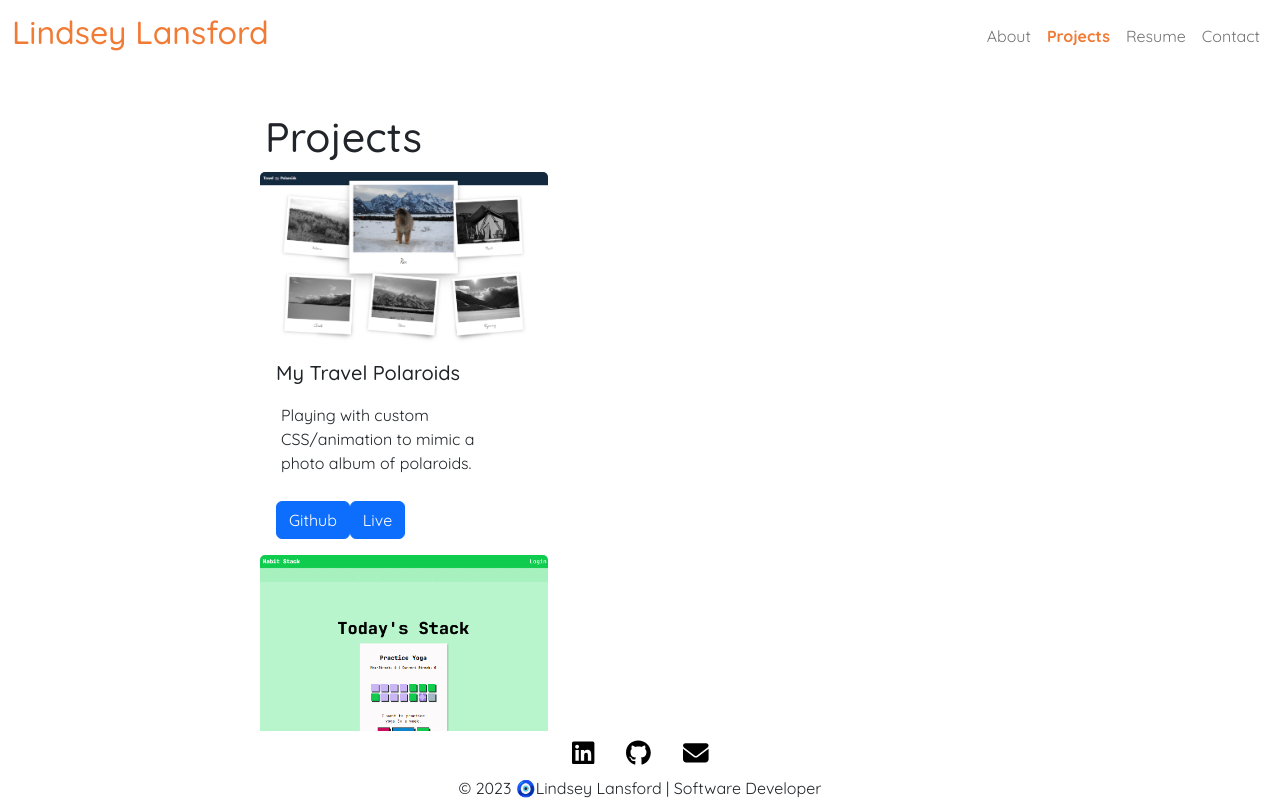
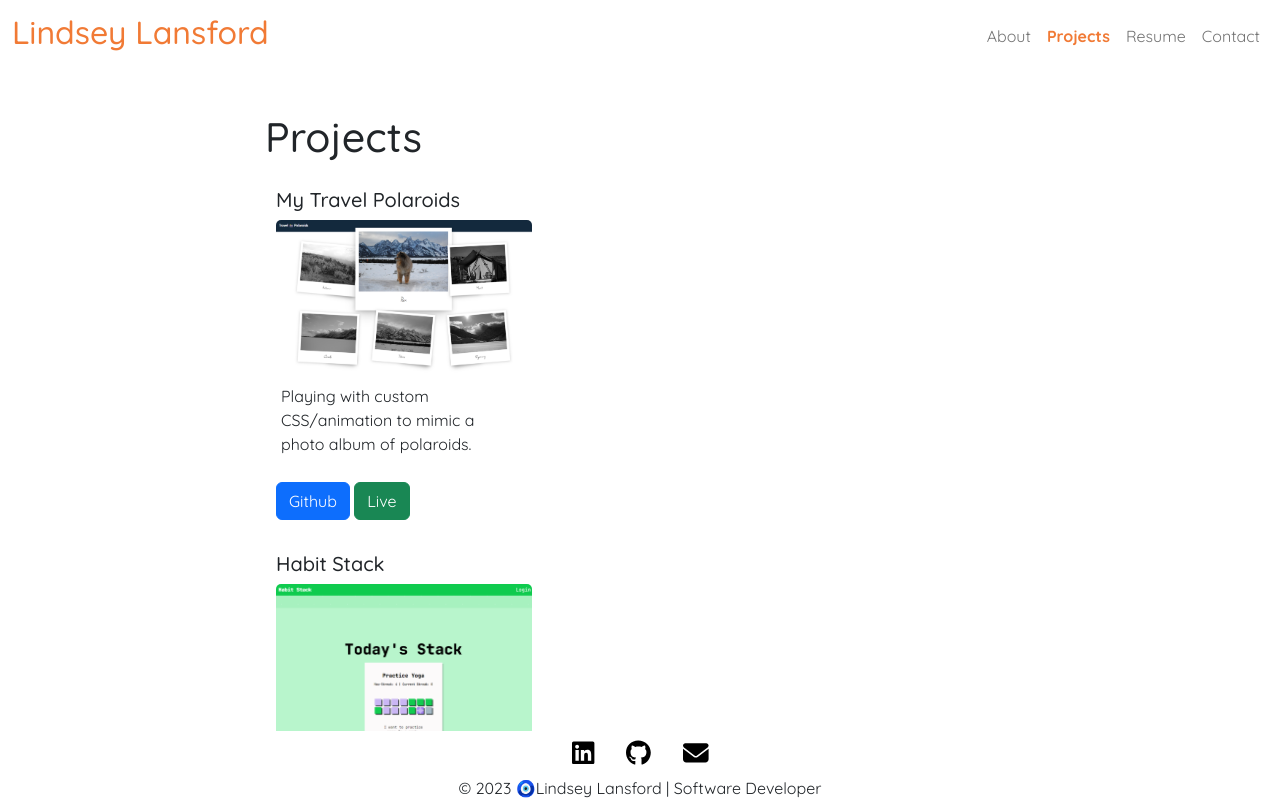
Before and after one commit to lindsey-lansford/react-portfolio, a React (Create React App) app: page /react-portfolio/portfolio in a window 1280 px wide. Shown: the top 800 px of the page. Built offline with nearby package versions, Linux system fonts and the light colour scheme; what react-animations would draw is missing.

Commit message:
adding seperation btw btns

```diff
--- a/src/pages/CardLayout.js
+++ b/src/pages/CardLayout.js
@@ -97,9 +97,9 @@ const CardLayout = () => {
   const renderProject = (project, index) => {
     return (
       <Card style={{ width: '18rem' }} key={index} className="box">
-        <Card.Img src={project.image} alt={project.title} />
       <Card.Body>
-        <Card.Title>{project.title}</Card.Title>
+          <Card.Title>{project.title}</Card.Title>
+          <Card.Img src={project.image} alt={project.title} />
         <Card.Text>
           {project.description}
         </Card.Text>
@@ -109,13 +109,13 @@ const CardLayout = () => {
             rel="noreferrer"
             variant="primary">
             {project.isDuel ? "Github" : "Github"}
-          </Button>
+          </Button>{' '}
           {!project.isDuel && project.prod && (
             <Button
             href={project.prod}
             target="_blank"
             rel="noreferrer"
-            variant="primary">
+            variant="success">
             {"Live"}
             </Button>
           )}
```
